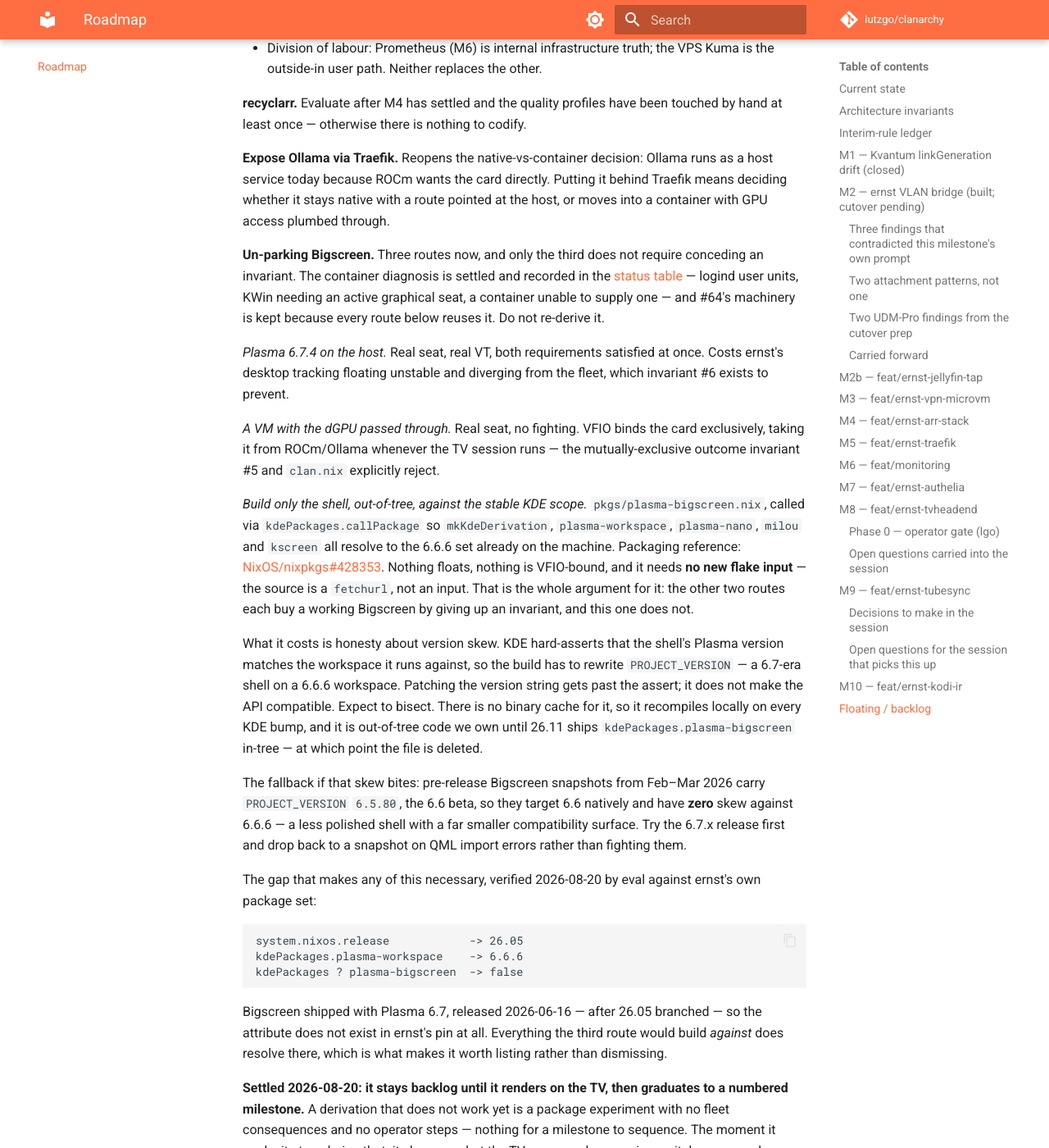
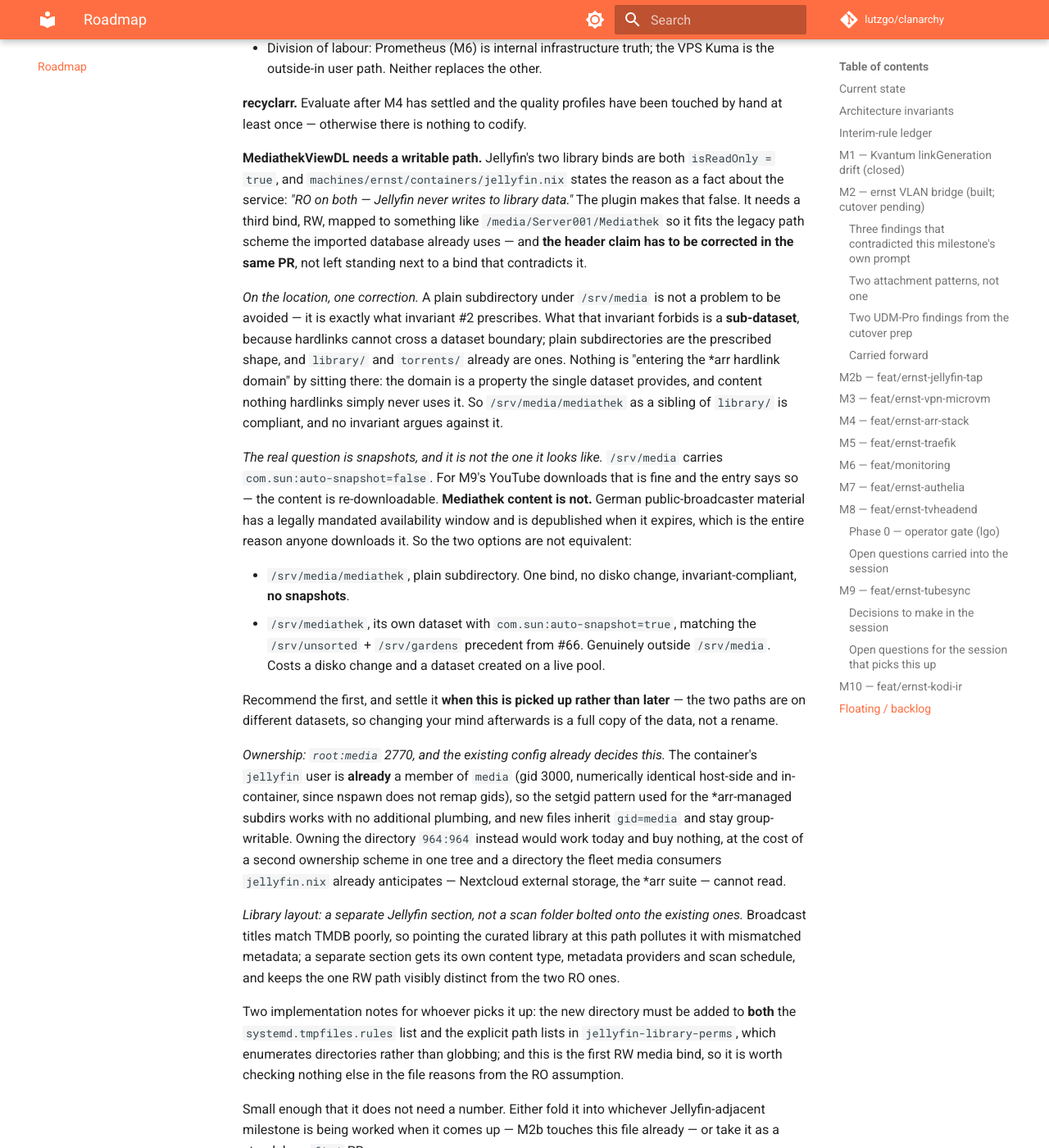
Before and after one commit to lutzgo/clanarchy, an MkDocs documentation site: the page built from docs/roadmap.md, in a window 1280 px wide and 1400 px high, scrolled down 39924 px. Shown: the whole window at 82% size. Built offline with MkDocs 1.6.1 and Material for MkDocs 9.7.7, drawn with Linux system fonts in a browser that asks for light colours; comment, search, counter and statistics services are not loaded; some of the changed text lies outside the part shown.

Commit message:
Add a backlog entry for MediathekViewDL's write path
Jellyfin's two library binds are both isReadOnly = true, and jellyfin.nix
states the reason as a property of the service — "RO on both — Jellyfin never
writes to library data." The plugin makes that false, so the entry requires
correcting the header in the same PR rather than leaving a claim standing
next to a bind that contradicts it.

Two corrections to the plan as proposed.

A plain subdirectory under /srv/media is not something to avoid — it is what
invariant #2 prescribes. The invariant forbids a sub-dataset, because
hardlinks cannot cross a dataset boundary; library/ and torrents/ are already
plain subdirectories. Nothing "enters the hardlink domain" by sitting there.
So /srv/media/mediathek is compliant, and the proposal's own phrasing
("outside /srv/media entirely", example path /srv/media/mediathek-downloads)
pointed two different ways.

The question that does matter is snapshots, and it is not the one it looked
like. /srv/media carries auto-snapshot=false. That is fine for M9's YouTube
downloads and the entry says so, because they are re-downloadable. Mediathek
content is not — German public-broadcaster material is depublished when its
mandated availability window expires, which is why anyone downloads it. Both
options are recorded, with a note that the choice is cheap now and a full
cross-dataset copy later.

Ownership is already decided by the existing config: the container's jellyfin
user is a member of media (gid 3000, numerically identical on both sides
since nspawn does not remap gids), so root:media 2770 works with no
additional plumbing. 964:964 would buy nothing and would cost a second
ownership scheme plus readability for the media consumers jellyfin.nix
already anticipates.

Recommends a separate Jellyfin library section — broadcast titles match TMDB
poorly and would pollute the curated library.

Co-Authored-By: Claude Opus 5 <noreply@anthropic.com>

```diff
--- a/docs/roadmap.md
+++ b/docs/roadmap.md
@@ -1731,6 +1731,66 @@ dies with them.
 **recyclarr.** Evaluate after M4 has settled and the quality profiles have been
 touched by hand at least once — otherwise there is nothing to codify.
 
+**MediathekViewDL needs a writable path.** Jellyfin's two library binds are both
+`isReadOnly = true`, and `machines/ernst/containers/jellyfin.nix` states the
+reason as a fact about the service: *"RO on both — Jellyfin never writes to
+library data."* The plugin makes that false. It needs a third bind, RW, mapped
+to something like `/media/Server001/Mediathek` so it fits the legacy path scheme
+the imported database already uses — and **the header claim has to be corrected
+in the same PR**, not left standing next to a bind that contradicts it.
+
+*On the location, one correction.* A plain subdirectory under `/srv/media` is
+not a problem to be avoided — it is exactly what invariant #2 prescribes. What
+that invariant forbids is a **sub-dataset**, because hardlinks cannot cross a
+dataset boundary; plain subdirectories are the prescribed shape, and `library/`
+and `torrents/` already are ones. Nothing is "entering the *arr hardlink domain"
+by sitting there: the domain is a property the single dataset provides, and
+content nothing hardlinks simply never uses it. So `/srv/media/mediathek` as a
+sibling of `library/` is compliant, and no invariant argues against it.
+
+*The real question is snapshots, and it is not the one it looks like.*
+`/srv/media` carries `com.sun:auto-snapshot=false`. For M9's YouTube downloads
+that is fine and the entry says so — the content is re-downloadable. **Mediathek
+content is not.** German public-broadcaster material has a legally mandated
+availability window and is depublished when it expires, which is the entire
+reason anyone downloads it. So the two options are not equivalent:
+
+- `/srv/media/mediathek`, plain subdirectory. One bind, no disko change,
+  invariant-compliant, **no snapshots**.
+- `/srv/mediathek`, its own dataset with `com.sun:auto-snapshot=true`, matching
+  the `/srv/unsorted` + `/srv/gardens` precedent from #66. Genuinely outside
+  `/srv/media`. Costs a disko change and a dataset created on a live pool.
+
+Recommend the first, and settle it **when this is picked up rather than later** —
+the two paths are on different datasets, so changing your mind afterwards is a
+full copy of the data, not a rename.
+
+*Ownership: `root:media` 2770, and the existing config already decides this.*
+The container's `jellyfin` user is **already** a member of `media` (gid 3000,
+numerically identical host-side and in-container, since nspawn does not remap
+gids), so the setgid pattern used for the *arr-managed subdirs works with no
+additional plumbing, and new files inherit `gid=media` and stay group-writable.
+Owning the directory `964:964` instead would work today and buy nothing, at the
+cost of a second ownership scheme in one tree and a directory the fleet media
+consumers `jellyfin.nix` already anticipates — Nextcloud external storage, the
+*arr suite — cannot read.
+
+*Library layout: a separate Jellyfin section, not a scan folder bolted onto the
+existing ones.* Broadcast titles match TMDB poorly, so pointing the curated
+library at this path pollutes it with mismatched metadata; a separate section
+gets its own content type, metadata providers and scan schedule, and keeps the
+one RW path visibly distinct from the two RO ones.
+
+Two implementation notes for whoever picks it up: the new directory must be
+added to **both** the `systemd.tmpfiles.rules` list and the explicit path lists
+in `jellyfin-library-perms`, which enumerates directories rather than globbing;
+and this is the first RW media bind, so it is worth checking nothing else in the
+file reasons from the RO assumption.
+
+Small enough that it does not need a number. Either fold it into whichever
+Jellyfin-adjacent milestone is being worked when it comes up — M2b touches this
+file already — or take it as a standalone `fix/` PR.
+
 **Expose Ollama via Traefik.** Reopens the native-vs-container decision: Ollama
 runs as a host service today because ROCm wants the card directly. Putting it
 behind Traefik means deciding whether it stays native with a route pointed at the
```
